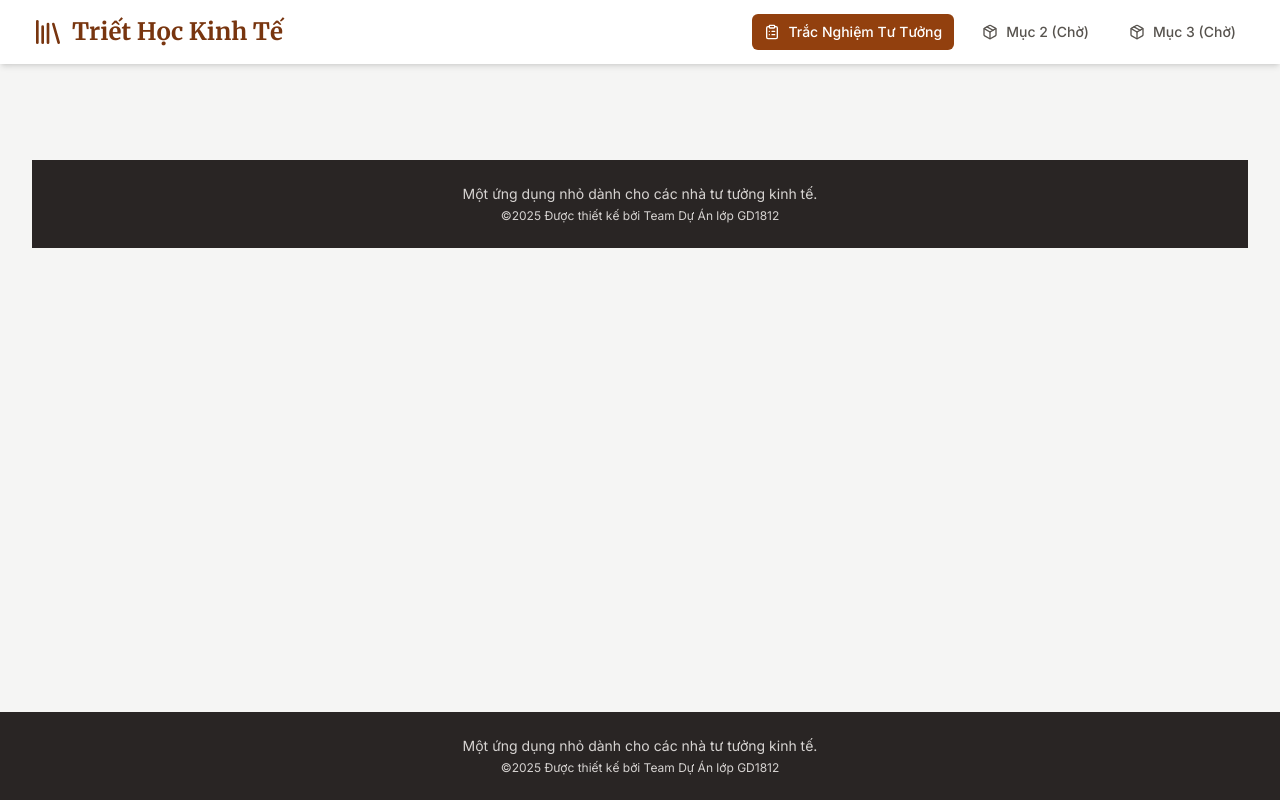
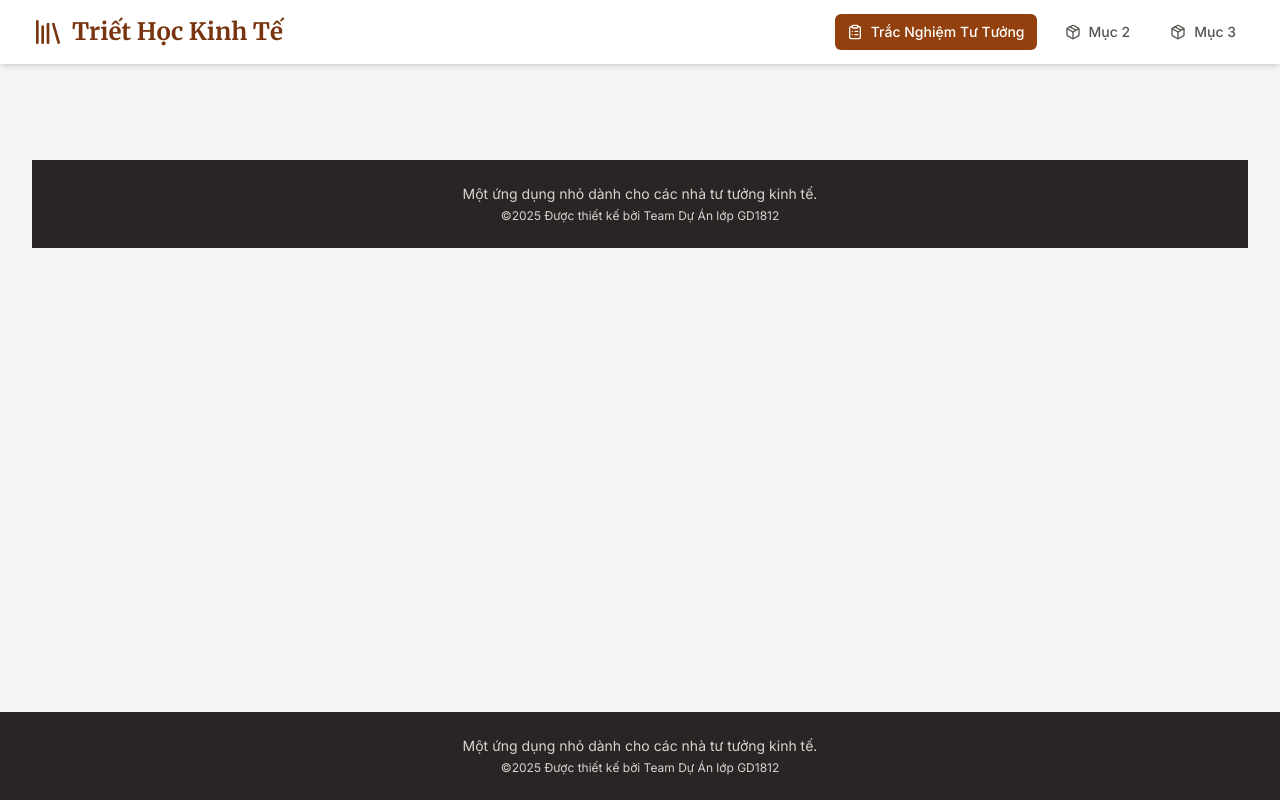
Before and after one commit to QuocHung0704/mln122-project, a React (Vite) app: page / in a window 1280 px wide. Built offline with nearby package versions, Linux system fonts and the light colour scheme.

Commit message:
fix deploy

```diff
--- a/src/components/Header.jsx
+++ b/src/components/Header.jsx
@@ -4,8 +4,8 @@ import { Library, ClipboardList, Package, Link } from 'lucide-react';
 const Header = ({ activeSection, setActiveSection }) => {
   const navItems = [
     { id: 'quiz', label: 'Trắc Nghiệm Tư Tưởng', icon: ClipboardList },
-    { id: 'section2', label: 'Mục 2 (Chờ)', icon: Package },
-    { id: 'section3', label: 'Mục 3 (Chờ)', icon: Package },
+    { id: 'section2', label: 'Mục 2', icon: Package },
+    { id: 'section3', label: 'Mục 3', icon: Package },
   ];
 
   return (
```
